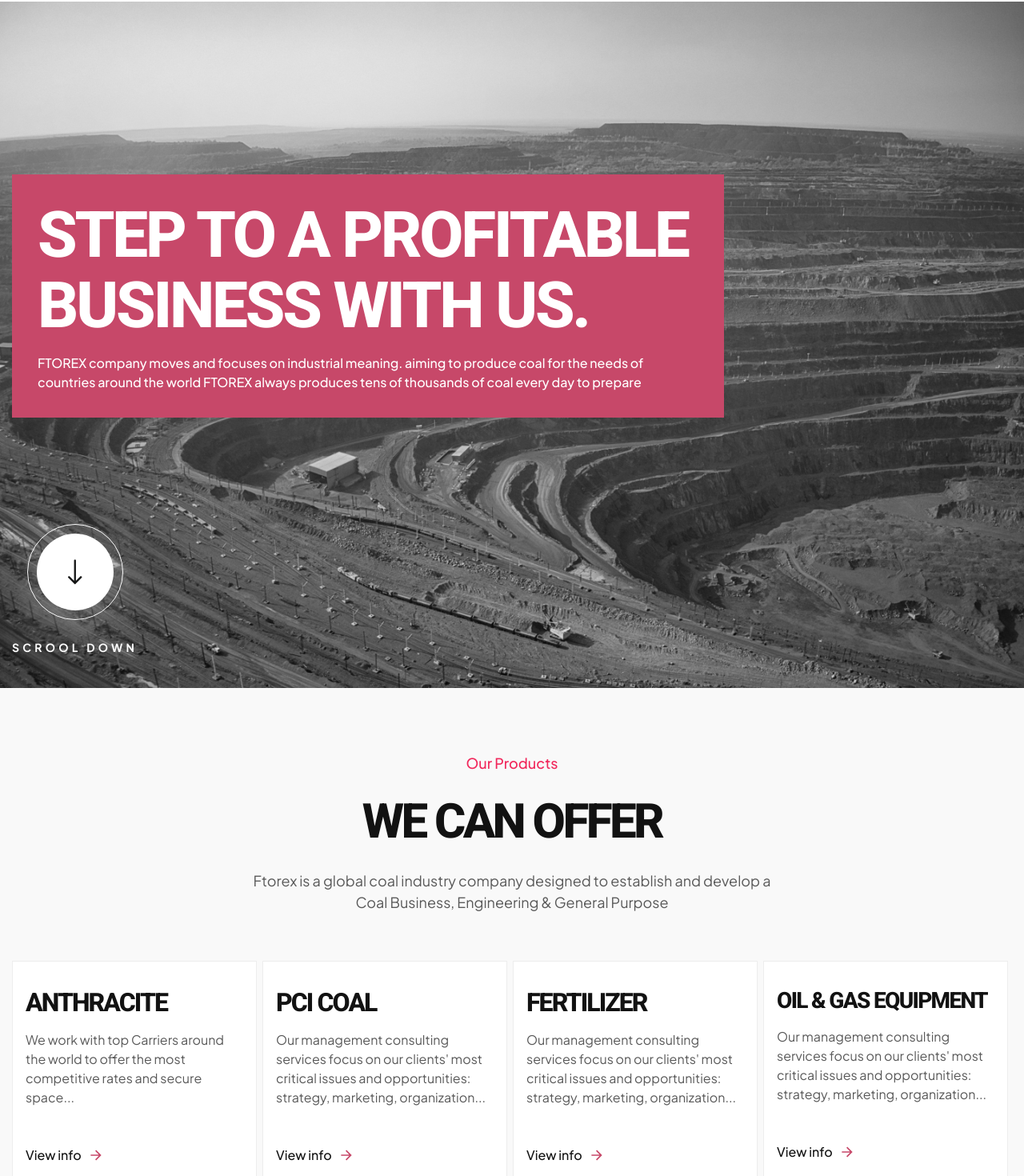
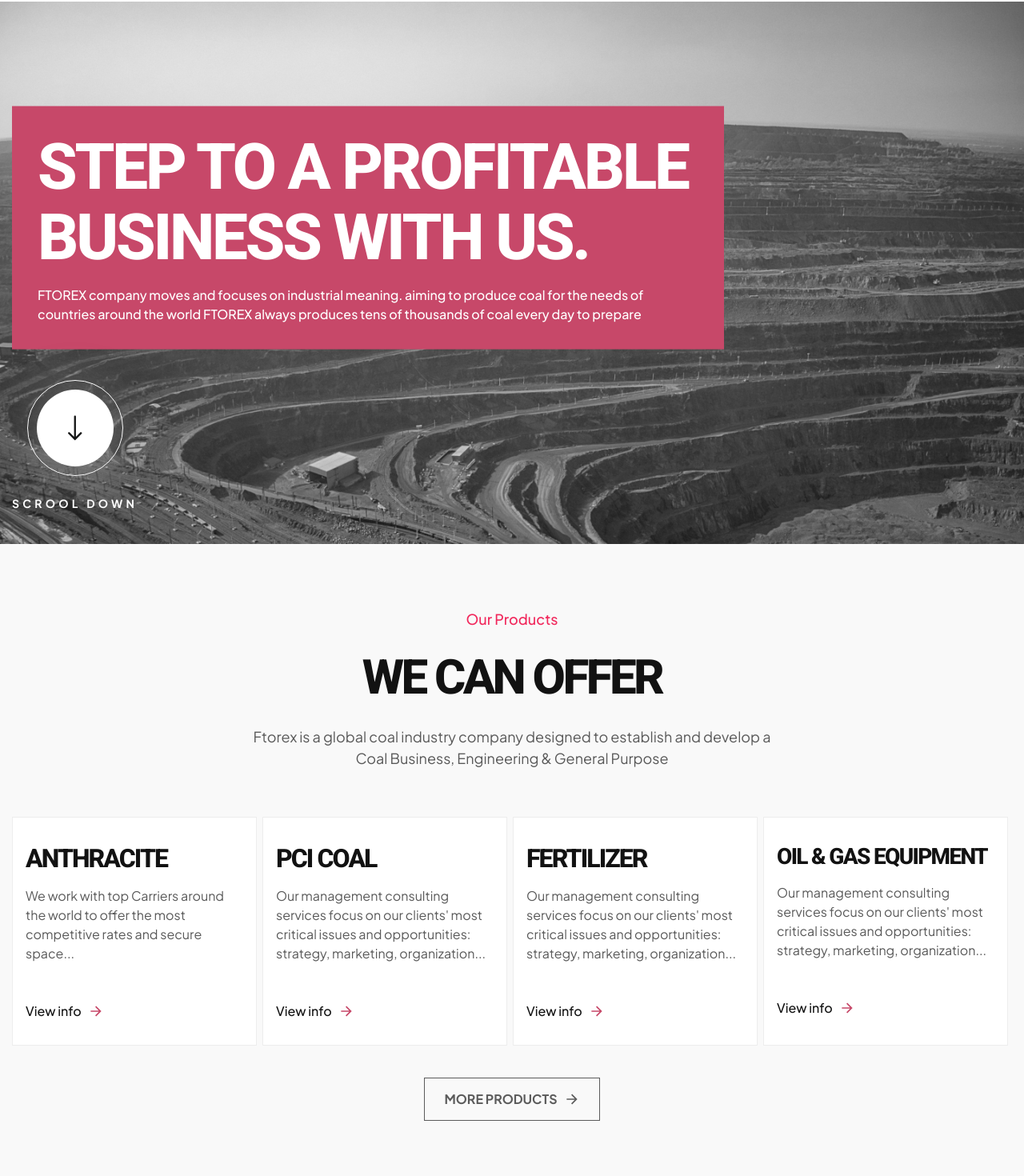
Before and after one commit to RomanKoriachko/ftorex, a React (Create React App) app: page / in a window 1280 px wide. Shown: the part 120-1590 px from the top of the page at 80% size. Built offline with nearby package versions, Linux system fonts and the light colour scheme.

Commit message:
add adaptive height in first slide of pages

```diff
--- a/src/components/IntroduceSection/IntroduceSection.js
+++ b/src/components/IntroduceSection/IntroduceSection.js
@@ -8,9 +8,16 @@
         ref.current?.scrollIntoView({ behavior: 'smooth' })
     }
 
+    const windowHeight = window.innerHeight - 122
+
     return (
         <section className="introduce-section">
-            <div className="container introduce-wrapper">
+            <div
+                className="container introduce-wrapper"
+                style={{
+                    height: windowHeight,
+                }}
+            >
                 <div className="introduce-text-wrapper">
                     <div className="introduce-content">
                         <p>Step to a profitable business with us.</p>
--- a/src/components/IntroduceSection/IntroduceSection.scss
+++ b/src/components/IntroduceSection/IntroduceSection.scss
@@ -6,10 +6,12 @@
     background-size: cover;
     .introduce-wrapper {
         position: relative;
+        min-height: 600px;
     }
     .introduce-text-wrapper {
-        padding-top: 216px;
-        padding-bottom: 338px;
+        position: absolute;
+        top: 35%;
+        transform: translateY(-35%);
     }
     .introduce-content {
         background-color: #c74869;
--- a/src/components/PageHeader/PageHeader.js
+++ b/src/components/PageHeader/PageHeader.js
@@ -1,4 +1,4 @@
-import React, { useRef } from 'react'
+import React, { useEffect, useRef, useState } from 'react'
 import './PageHeader.scss'
 import ScrollDownBtn from '../ScrollDownBtn/ScrollDownBtn'
 
@@ -7,10 +7,24 @@
     const scrollDownBtnClick = () => {
         ref.current?.scrollIntoView({ behavior: 'smooth' })
     }
+    const windowHeight = window.innerHeight - 122
+    const bgHeight = windowHeight - 160
+
     return (
-        <section className="preview-section">
+        <>
+            <section
+                className={`preview-section`}
+                style={{
+                    height: windowHeight,
+                }}
+            >
                 <div className="container">
-                <div className="preview-bg">
+                    <div
+                        className="preview-bg"
+                        style={{
+                            height: bgHeight,
+                        }}
+                    >
                         <p className="preview-header">{name}</p>
                         <div
                             className="scroll-btn"
@@ -20,8 +34,9 @@
                         </div>
                     </div>
                 </div>
+            </section>
             <div ref={ref}></div>
-        </section>
+        </>
     )
 }
 
--- a/src/components/PageHeader/PageHeader.scss
+++ b/src/components/PageHeader/PageHeader.scss
@@ -1,11 +1,11 @@
 .preview-section {
     padding-top: 40px;
-    margin-bottom: 140px;
+    max-height: 690px;
     .preview-bg {
         background-repeat: no-repeat;
         background-position: center;
         background-size: cover;
-        height: 490px;
+        max-height: 490px;
         position: relative;
     }
     .preview-header {
@@ -34,3 +34,6 @@
         }
     }
 }
+.add-margin {
+    margin-bottom: 140px;
+}
--- a/src/components/ProductsSection/ProductsSection.js
+++ b/src/components/ProductsSection/ProductsSection.js
@@ -3,6 +3,7 @@
 import 'slick-carousel/slick/slick.css'
 import 'slick-carousel/slick/slick-theme.css'
 import Slider from 'react-slick'
+import { Link } from 'react-router-dom'
 
 const ProductsSection = () => {
     const settings = {
@@ -35,12 +36,14 @@
                                 the supplier...{' '}
                             </p>
                             <div>
+                                <Link to="/products">
                                     <button className="info-btn">
                                         <div className="row btn-content-row">
                                             <p>View info</p>
                                             <div className="btn-arrow"></div>
                                         </div>
                                     </button>
+                                </Link>
                             </div>
                         </div>
                     </div>
@@ -53,12 +56,14 @@
                                 promised: Leveraging state...{' '}
                             </p>
                             <div>
+                                <Link to="/products">
                                     <button className="info-btn">
                                         <div className="row btn-content-row">
                                             <p>View info</p>
                                             <div className="btn-arrow"></div>
                                         </div>
                                     </button>
+                                </Link>
                             </div>
                         </div>
                     </div>
@@ -71,12 +76,14 @@
                                 space...{' '}
                             </p>
                             <div>
+                                <Link to="/products">
                                     <button className="info-btn">
                                         <div className="row btn-content-row">
                                             <p>View info</p>
                                             <div className="btn-arrow"></div>
                                         </div>
                                     </button>
+                                </Link>
                             </div>
                         </div>
                     </div>
@@ -89,12 +96,14 @@
                                 strategy, marketing, organization...{' '}
                             </p>
                             <div>
+                                <Link to="/products">
                                     <button className="info-btn">
                                         <div className="row btn-content-row">
                                             <p>View info</p>
                                             <div className="btn-arrow"></div>
                                         </div>
                                     </button>
+                                </Link>
                             </div>
                         </div>
                     </div>
@@ -107,12 +116,14 @@
                                 strategy, marketing, organization...{' '}
                             </p>
                             <div>
+                                <Link to="/products">
                                     <button className="info-btn">
                                         <div className="row btn-content-row">
                                             <p>View info</p>
                                             <div className="btn-arrow"></div>
                                         </div>
                                     </button>
+                                </Link>
                             </div>
                         </div>
                     </div>
@@ -125,12 +136,14 @@
                                 strategy, marketing, organization...{' '}
                             </p>
                             <div>
+                                <Link to="/products">
                                     <button className="info-btn">
                                         <div className="row btn-content-row">
                                             <p>View info</p>
                                             <div className="btn-arrow"></div>
                                         </div>
                                     </button>
+                                </Link>
                             </div>
                         </div>
                     </div>
@@ -143,22 +156,26 @@
                                 strategy, marketing, organization...{' '}
                             </p>
                             <div>
+                                <Link to="/products">
                                     <button className="info-btn">
                                         <div className="row btn-content-row">
                                             <p>View info</p>
                                             <div className="btn-arrow"></div>
                                         </div>
                                     </button>
+                                </Link>
                             </div>
                         </div>
                     </div>
                 </Slider>
+                <Link to="/products">
                     <button className="products-btn">
                         <div className="row btn-content-row">
                             <p>more products</p>
                             <div className="btn-arrow"></div>
                         </div>
                     </button>
+                </Link>
             </div>
         </section>
     )
--- a/src/pages/ServicePage/ServicePage.scss
+++ b/src/pages/ServicePage/ServicePage.scss
@@ -3,6 +3,7 @@
         background-image: url(../../../public/images/service-page-preview.png);
     }
     .supplies-section {
+        // padding-top: 30px;
         .supplies-header {
             font-weight: 400;
             font-size: 18px;
```
Lines whose indentation alone changed are shown as unchanged.
